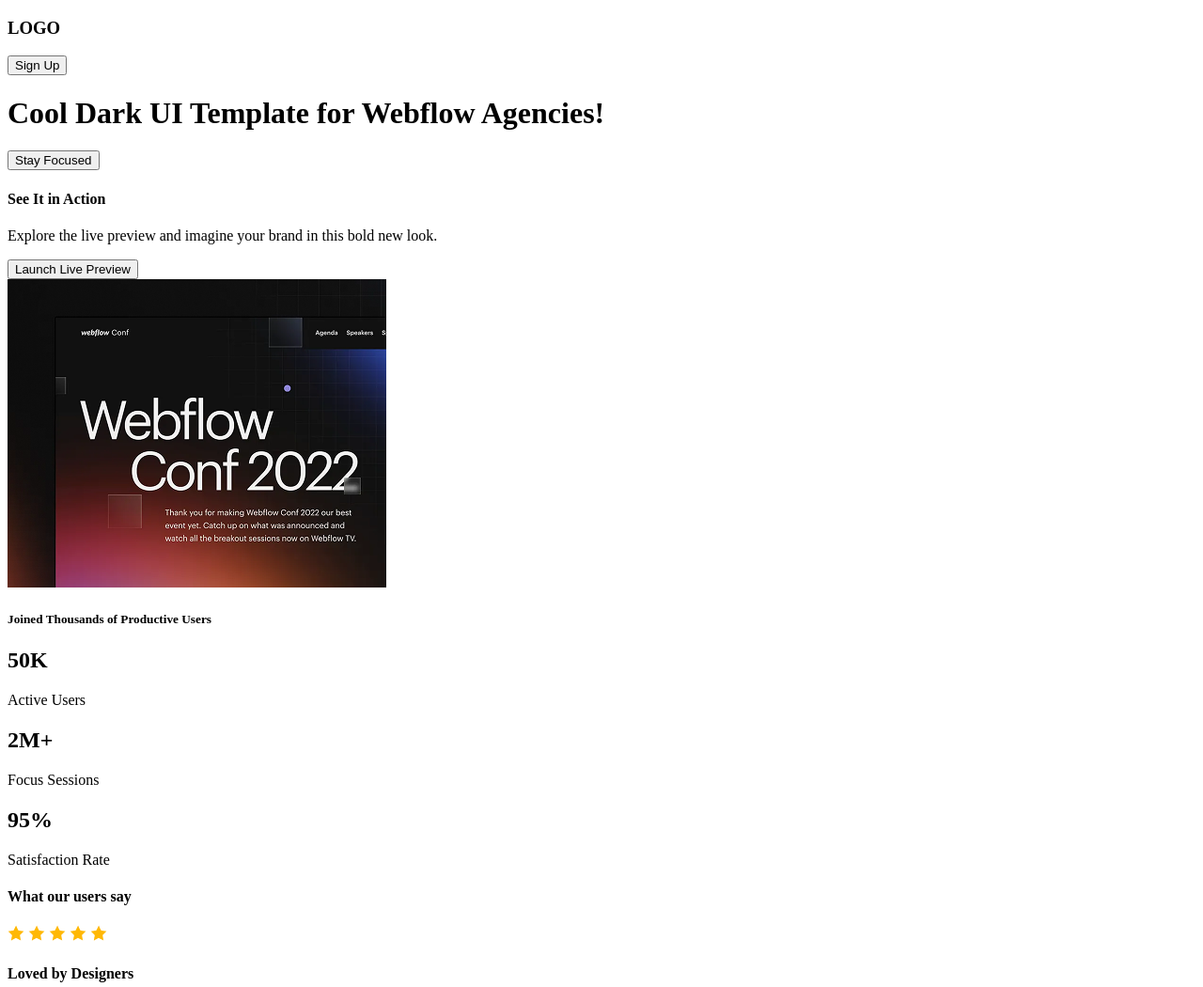
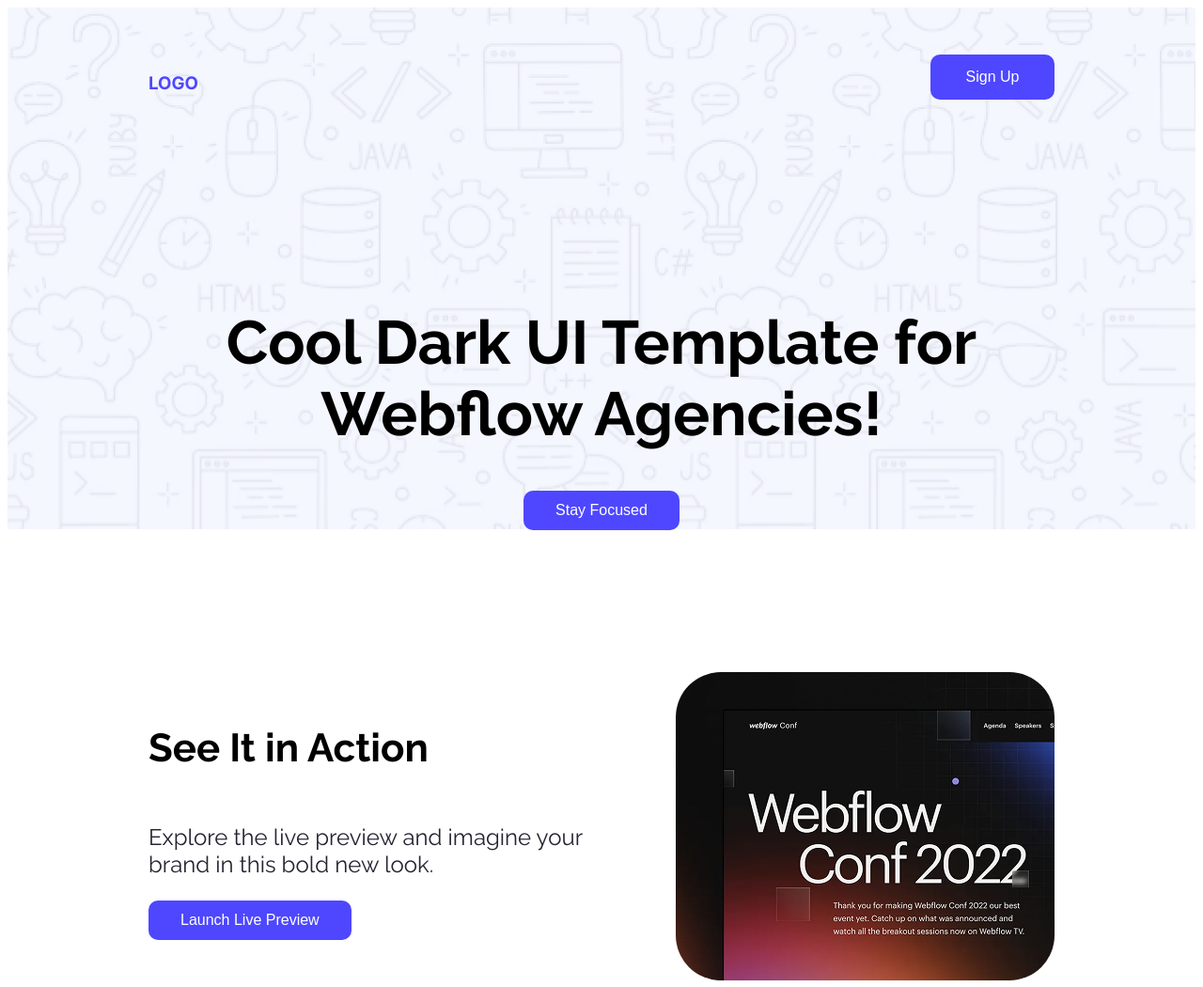
Before and after one commit to bijoy-chandra-roy/assignment-1-landing-launchpad, a plain HTML site: page index.html in a window 1280 px wide. Shown: the top 1050 px of the page at 94% size. Drawn offline with Linux system fonts and the light colour scheme.

Commit message:
added a bunch of css lines

```diff
--- a/index.html
+++ b/index.html
@@ -5,6 +5,13 @@
     <meta charset="UTF-8">
     <meta name="viewport" content="width=device-width, initial-scale=1.0">
     <title>LOGO</title>
+    <!-- Get Font -->
+    <link rel="preconnect" href="https://fonts.googleapis.com">
+    <link rel="preconnect" href="https://fonts.gstatic.com" crossorigin>
+    <link
+        href="https://fonts.googleapis.com/css2?family=Inter:ital,opsz,wght@0,14..32,100..900;1,14..32,100..900&family=Raleway:ital,wght@0,100..900;1,100..900&display=swap"
+        rel="stylesheet">
+
     <link rel="stylesheet" href="style.css">
 </head>
 
@@ -25,12 +32,12 @@
     <main>
         <!-- Action Section -->
         <section class="action">
-            <div class="column">
+            <div class="column" id="action-col-1">
                 <h4 class="title">See It in Action</h4>
-                <p class="description">Explore the live preview and imagine your brand in this bold new look.</p>
+                <p class="description gray-text">Explore the live preview and imagine your brand in this bold new look.</p>
                 <button class="button">Launch Live Preview</button>
             </div>
-            <div class="column">
+            <div class="column" id="action-col-2">
                 <img src="/Assets/wc-mini.png" alt="">
             </div>
         </section>
@@ -139,8 +146,8 @@
 
     </main>
 
+    <!-- Footer Section -->
     <footer>
-        <!-- Footer Section -->
         <h3 class="logo">LOGO</h3>
         <p>Ready to elevate your online presence? Contact us today to discuss your project and discover how we can bring
             your vision to life.</p>
--- a/style.css
+++ b/style.css
@@ -1,11 +1,102 @@
+body {
+  font-family: "Raleway";
+}
+header {
+  background-image: url(/Assets/Hero-bg.png);
+}
+main {
+  margin: 0 150px;
+}
 /* Button Animation */
+
 /* Shared Styles */
+.logo {
+  color: #4e47ff;
+  font-family: "Inter";
+}
+.button {
+  color: #ffffff;
+  background-color: #4e47ff;
+  border-radius: 10px;
+  border: none;
+  padding: 12px 34px;
+  font-size: 16px;
+}
+.gray-text{
+color: #252432;
+}
+/* Navbar Section */
+nav button {
+  height: 48px;
+  width: 132px;
+}
+nav {
+  display: flex;
+  justify-content: space-between;
+  padding: 50px 0;
+  margin: 0 150px;
+}
+/* Banner Section */
+.banner {
+    text-align: center;
+  height: 237px;
+  width: 905px;
+  margin: 158px auto 152px;
+}
+.banner h1{
+    font-size: 65px;
+    font-weight: bold;
+}
+/* Action Section */
+.action{
+    display: flex;
+    justify-content: space-between;
+    margin: 116px auto;
+}
+#action-col-1{
+    width: 517px;
+}
+.action h4{
+    font-size: 42px;
+    font-weight: bold;
+}
+.action p{
+    font-size: 24px;
+    font-weight: 400;
+}
+.action img{
+    border-radius: 48px;
+}
+/* Productive Users Section */
+.productive-users{
+    background-color:hsla(242, 100%, 64%, 0.1);
+    margin-bottom: 137px;
+    text-align: center;
+    border-radius: 24px;
+    padding: 50px 80px ;
+}
+.productive-users h5{
+    font-size: 38px;
+    font-weight: bold;
+}
+.stats{
+    display: flex;
+    justify-content: space-around;
+    font-family: Inter;
+}
 
-/* Navbar Section */
-/* Banner Section */
-/* Action Section */
-/* Productive Users Section */
+.number{
+    color: #4e47ff;
+
+    font-size: 80px;
+    font-weight: bold;
+    margin: 0;
+}
+.productive-users .text{
+    color: #252432;
+}
 /* Users’ Feedback Section */
+
 /* Call to action Section */
 /* Let’s Get In Touch Section */
 /* Footer Section */
```
